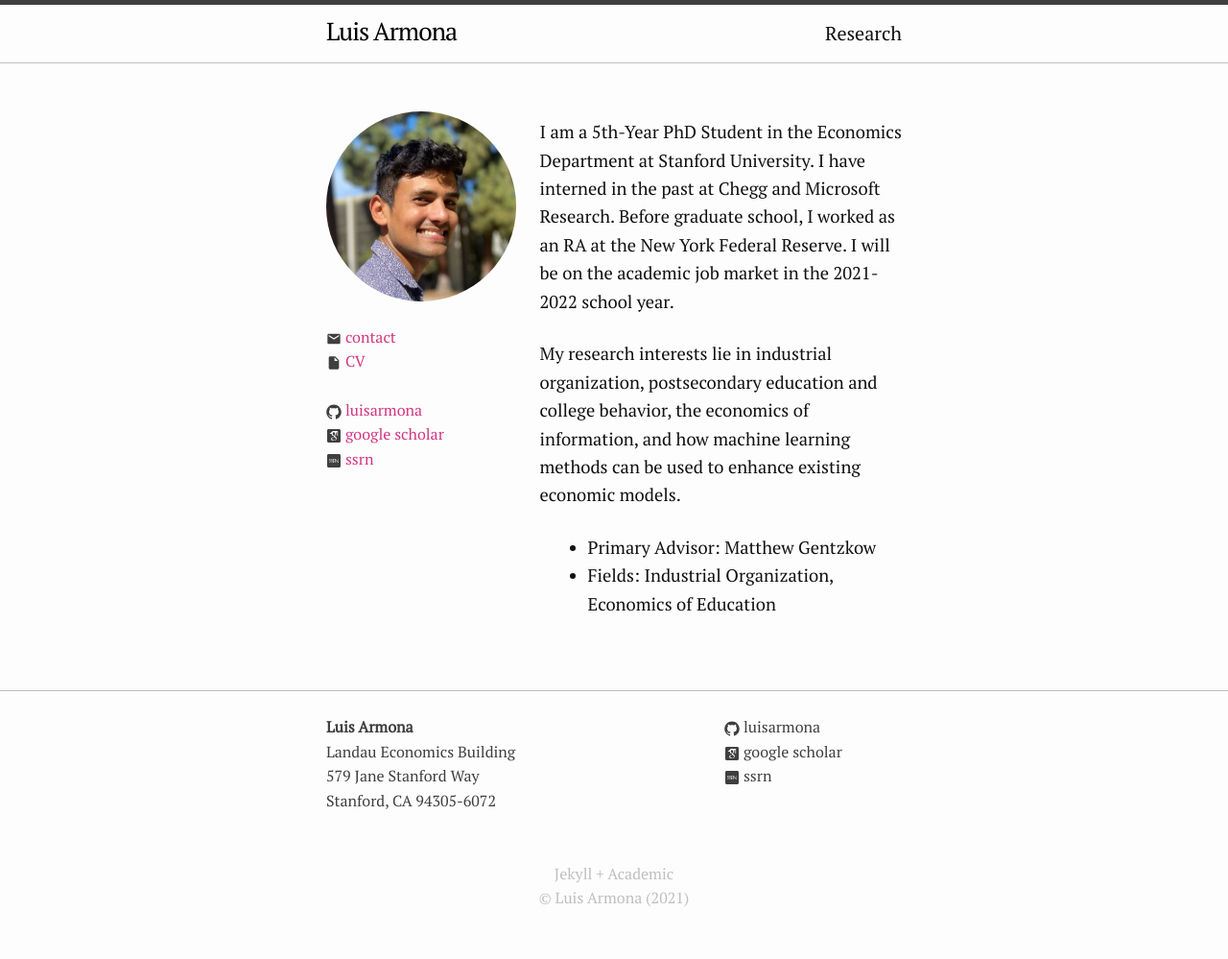
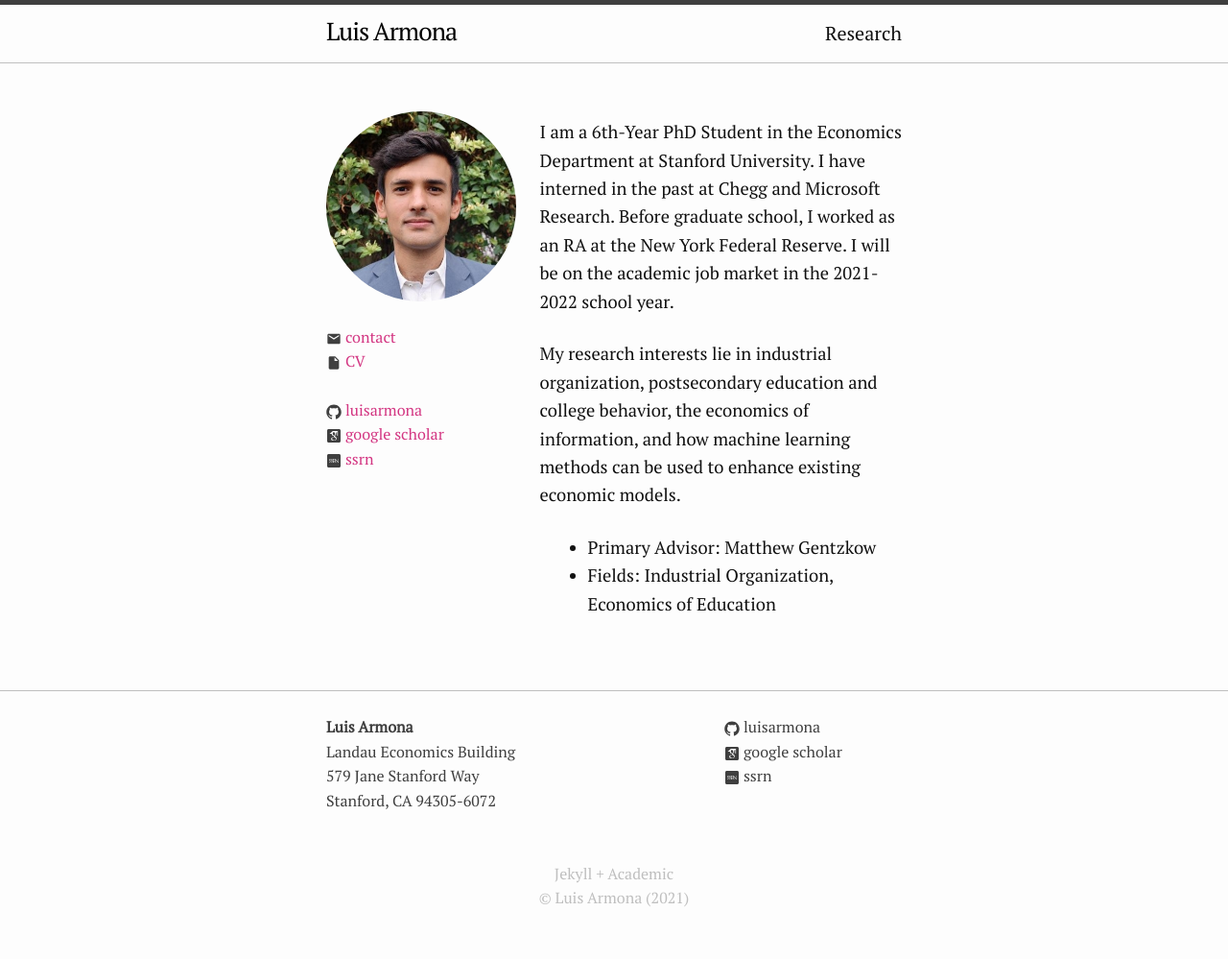
Before and after one commit to luisarmona/luisarmona.github.io, a Jekyll site: the page built from index.markdown, in a window 1280 px wide. Shown: the whole page at 96% size. Built offline with Jekyll 4.4.1, drawn with Linux system fonts in a browser that asks for light colours.

Commit message:
updated photo

```diff
--- a/_layouts/about.html
+++ b/_layouts/about.html
@@ -5,7 +5,7 @@ layout: default
   <div class="about-col about-col-1">
 
     {% if site.github_username %}
-    <img style="border-radius: 50%;" src="images/luis_portrait.jpg" alt="{{ site.author }}">
+    <img style="border-radius: 50%;" src="images/luis_jmc_cropped.jpeg" alt="{{ site.author }}">
     {% endif %}
 
     <ul class="contact-list">
--- a/index.markdown
+++ b/index.markdown
@@ -6,7 +6,7 @@ layout: about
 #title: Luis Armona
 ---
 
-I am a 5th-Year PhD Student in the Economics Department at Stanford University. I have interned in the past at Chegg and Microsoft Research.  Before graduate school, I worked as an RA at the New York Federal Reserve. I will be on the academic job market in the 2021-2022 school year.
+I am a 6th-Year PhD Student in the Economics Department at Stanford University. I have interned in the past at Chegg and Microsoft Research.  Before graduate school, I worked as an RA at the New York Federal Reserve. I will be on the academic job market in the 2021-2022 school year.
 
 My research interests lie in industrial organization, postsecondary education and college behavior, the economics of information, and how machine learning methods can be used to enhance existing economic models.
 - Primary Advisor: Matthew Gentzkow
```
Also changed, not shown: images/luis_jmc_cropped.jpeg (added).
